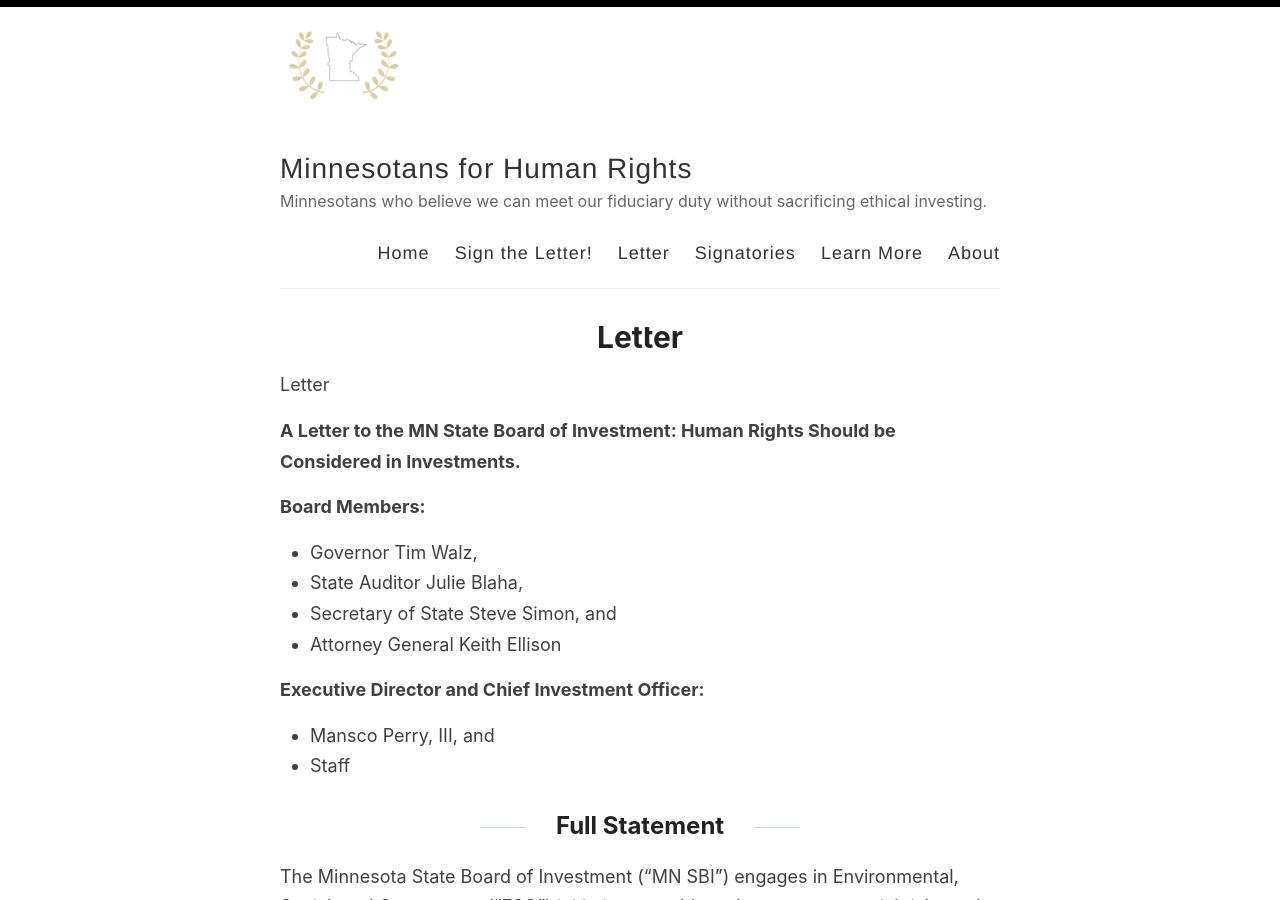
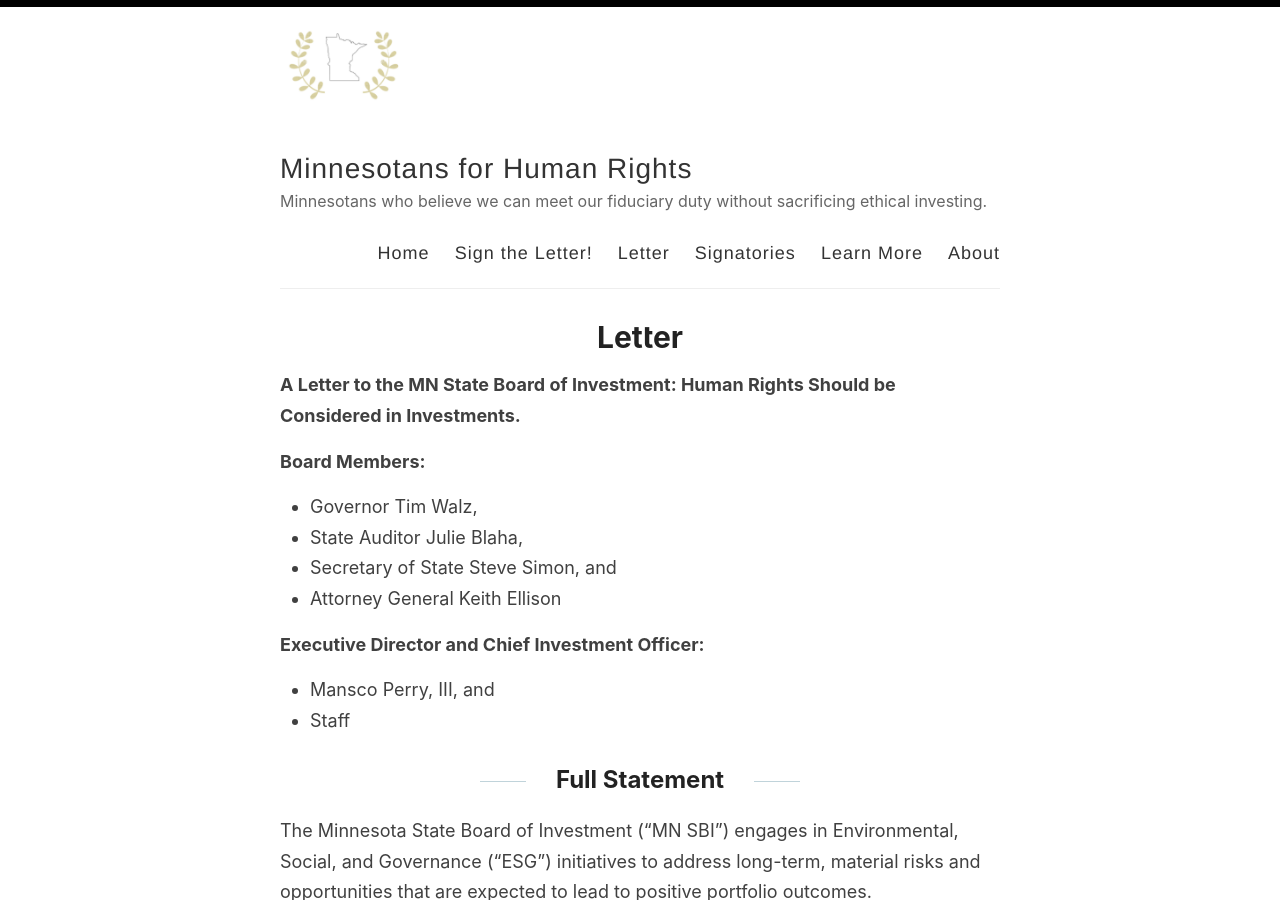
Before and after one commit to adamrahim/adamrahim.github.io, a Jekyll site: the page built from index.html, in a window 1280 px wide and 900 px high. Built offline with Jekyll 4.4.1, drawn with Linux system fonts in a browser that asks for light colours; the list of posts is cut into pages by our own code; some of the changed text lies outside the part shown.

Commit message:
Update index.html

```diff
--- a/index.html
+++ b/index.html
@@ -9,9 +9,7 @@ layout: default
         <h1>{{ post.title }}</h1>
       </a>
       <div class="entry">
-        {{ post.title }}
         {{ post.content }}
-        }
       </div>
   {% endfor %}
 
```
